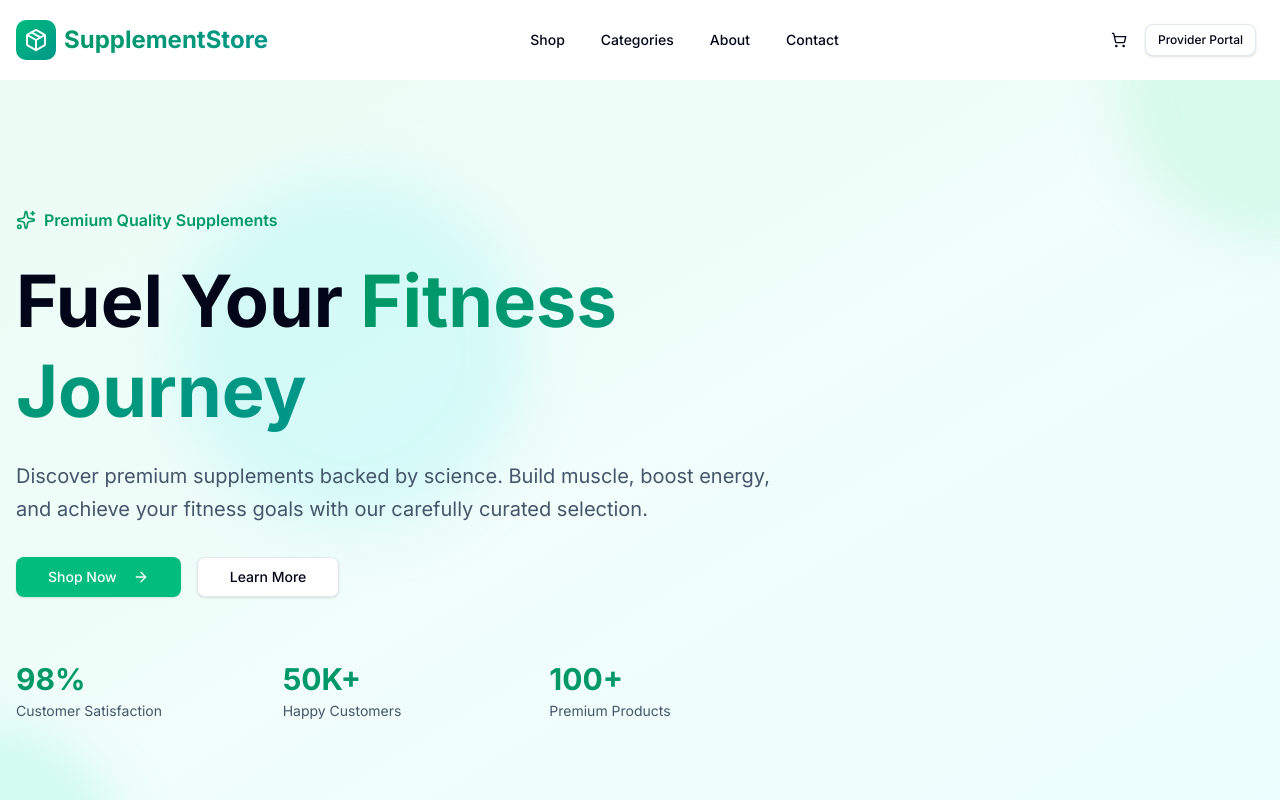
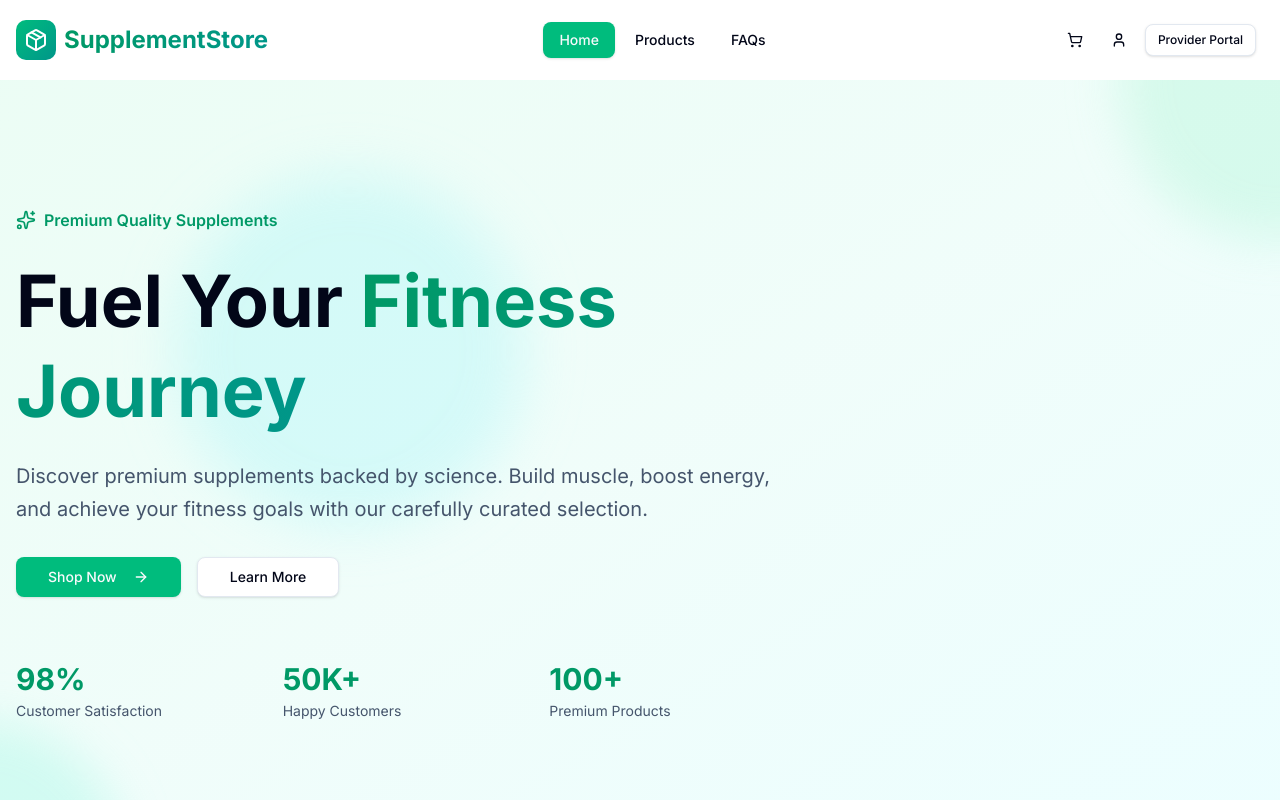
Before and after one commit to patricio0312rev/topflight-app, a Next.js app: page / in a window 1280 px wide. Shown: the top 800 px of the page. Built offline with nearby package versions, Linux system fonts and the light colour scheme.

Commit message:
refactor: header and page layout

```diff
--- a/app/layout.tsx
+++ b/app/layout.tsx
@@ -2,6 +2,7 @@ import type { Metadata } from "next";
 import { Inter } from "next/font/google";
 import "./globals.css";
 import { CartProvider } from "@/contexts/CartContext";
+import { Toaster } from "sonner";
 
 const inter = Inter({ subsets: ["latin"] });
 
@@ -19,7 +20,10 @@ export default function RootLayout({
   return (
     <html lang="en">
       <body className={inter.className}>
-        <CartProvider>{children}</CartProvider>
+        <CartProvider>
+          {children}
+          <Toaster position="top-center" richColors />
+        </CartProvider>
       </body>
     </html>
   );
--- a/app/page.tsx
+++ b/app/page.tsx
@@ -48,7 +48,9 @@ export default function Home() {
         </div>
       </section>
 
-      <FAQSection />
+      <div id="faq">
+        <FAQSection />
+      </div>
     </MainLayout>
   );
 }
--- a/src/components/layout/Header.tsx
+++ b/src/components/layout/Header.tsx
@@ -1,6 +1,6 @@
 "use client";
 
-import React, { useState, useEffect } from "react";
+import React, { useState } from "react";
 import Link from "next/link";
 import { usePathname } from "next/navigation";
 import { motion, useScroll, useMotionValueEvent } from "framer-motion";
@@ -14,9 +14,9 @@ export function Header() {
   const [isHidden, setIsHidden] = useState(false);
   const [lastScrollY, setLastScrollY] = useState(0);
   const { scrollY } = useScroll();
+  const pathname = usePathname();
   const { getTotalItems } = useCart();
   const cartItemsCount = getTotalItems();
-  const pathname = usePathname();
 
   const isProviderPortal = pathname?.startsWith("/provider");
 
@@ -34,17 +34,11 @@ export function Header() {
   });
 
   const navigation = isProviderPortal
-    ? [
-        { name: "Dashboard", href: "/provider" },
-        { name: "Products", href: "/provider/products" },
-        { name: "Orders", href: "/provider/orders" },
-        { name: "Analytics", href: "/provider/analytics" },
-      ]
+    ? [{ name: "Orders", href: "/provider/orders" }]
     : [
-        { name: "Shop", href: "/products" },
-        { name: "Categories", href: "/categories" },
-        { name: "About", href: "/about" },
-        { name: "Contact", href: "/contact" },
+        { name: "Home", href: "/" },
+        { name: "Products", href: "/products" },
+        { name: "FAQs", href: "/#faq" },
       ];
 
   return (
@@ -59,10 +53,7 @@ export function Header() {
       <div className="container mx-auto px-4">
         <div className="flex items-center justify-between h-16 md:h-20">
           {/* Logo */}
-          <Link
-            href={isProviderPortal ? "/provider" : "/"}
-            className="flex items-center space-x-2"
-          >
+          <Link href={"/"} className="flex items-center space-x-2">
             <motion.div
               whileHover={{ scale: 1.05 }}
               whileTap={{ scale: 0.95 }}
@@ -83,25 +74,13 @@ export function Header() {
               <Link key={item.name} href={item.href}>
                 <Button
                   variant={pathname === item.href ? "default" : "ghost"}
-                  className={`relative ${
+                  className={
                     pathname === item.href
                       ? "bg-emerald-500 hover:bg-emerald-600"
                       : ""
-                  }`}
+                  }
                 >
                   {item.name}
-                  {pathname === item.href && (
-                    <motion.div
-                      layoutId="activeNav"
-                      className="absolute bottom-0 left-0 right-0 h-0.5 bg-emerald-500"
-                      initial={false}
-                      transition={{
-                        type: "spring",
-                        stiffness: 380,
-                        damping: 30,
-                      }}
-                    />
-                  )}
                 </Button>
               </Link>
             ))}
@@ -111,11 +90,11 @@ export function Header() {
           <div className="flex items-center space-x-2">
             {!isProviderPortal ? (
               <>
-                <motion.div
-                  whileHover={{ scale: 1.1 }}
-                  whileTap={{ scale: 0.9 }}
-                >
-                  <Link href="/cart">
+                <Link href="/cart">
+                  <motion.div
+                    whileHover={{ scale: 1.1 }}
+                    whileTap={{ scale: 0.9 }}
+                  >
                     <Button variant="ghost" size="icon" className="relative">
                       <ShoppingCart className="h-5 w-5" />
                       {cartItemsCount > 0 && (
@@ -124,9 +103,17 @@ export function Header() {
                         </span>
                       )}
                     </Button>
-                  </Link>
+                  </motion.div>
+                </Link>
+                <motion.div
+                  whileHover={{ scale: 1.1 }}
+                  whileTap={{ scale: 0.9 }}
+                >
+                  <Button variant="ghost" size="icon">
+                    <User className="h-5 w-5" />
+                  </Button>
                 </motion.div>
-                <Link href="/provider" className="hidden md:block">
+                <Link href="/provider/orders" className="hidden md:block">
                   <Button variant="outline" size="sm">
                     Provider Portal
                   </Button>
@@ -174,7 +161,7 @@ export function Header() {
                     </Link>
                   ))}
                   <div className="pt-4 border-t">
-                    <Link href={isProviderPortal ? "/" : "/provider"}>
+                    <Link href={isProviderPortal ? "/" : "/provider/orders"}>
                       <Button variant="outline" className="w-full">
                         {isProviderPortal
                           ? "Go to Storefront"
```
